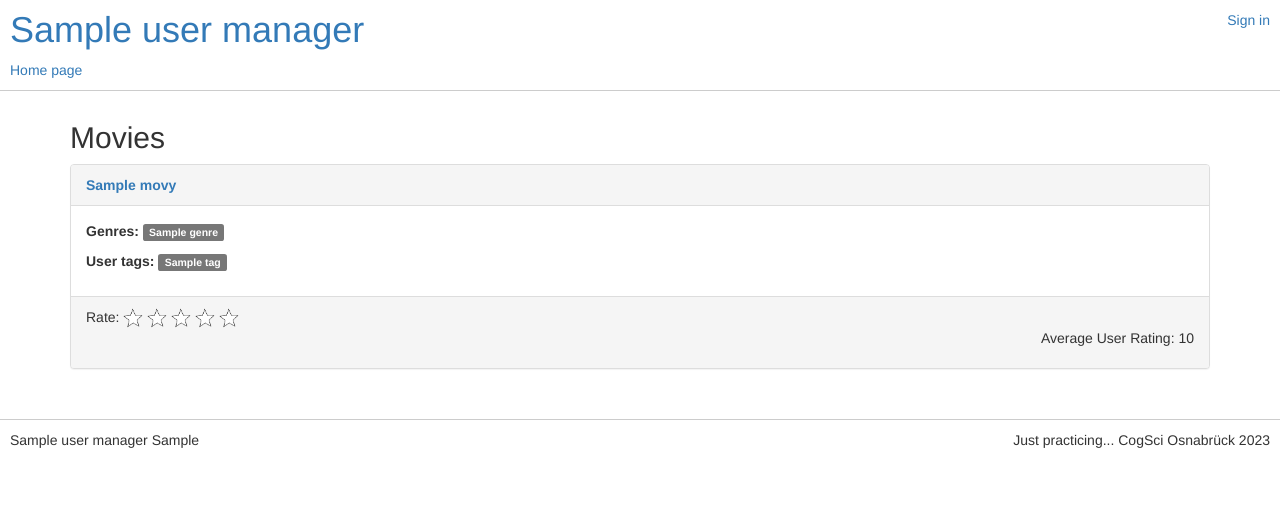
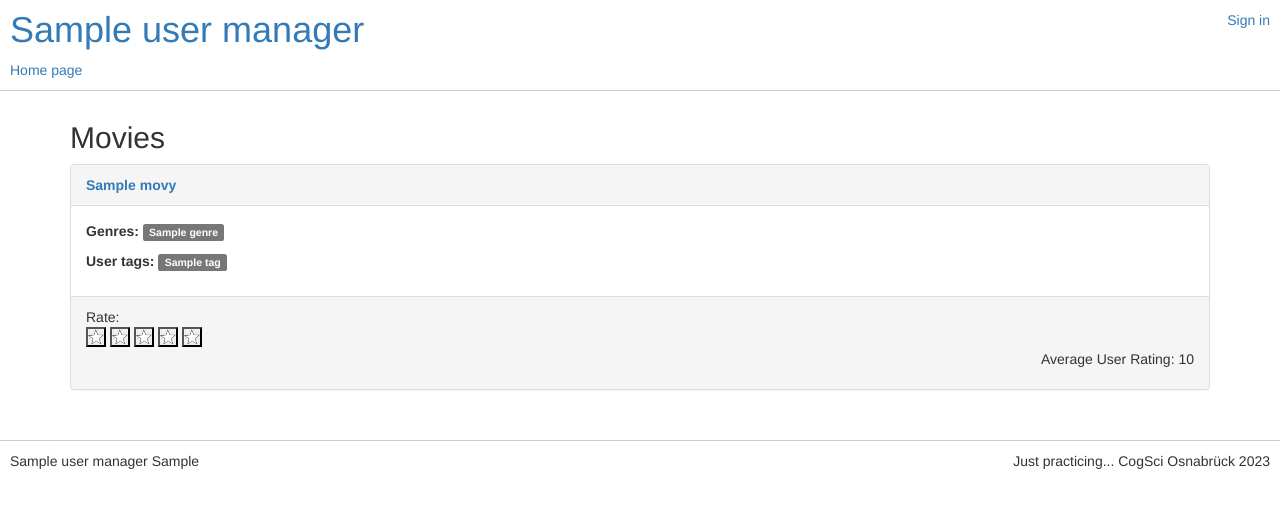
Before and after one commit to Kirschberg32/AiWeb, a Python web app: template Recommender/templates/movies.html in a window 1280 px wide. Shown: the top 508 px of the page. Run offline with Jinja, Linux system fonts and the light colour scheme; the template is opened without the code that fills it: most values are stand-ins (such as "Sample title", 1, 10 or a date in 2020); some libraries are stand-ins or nearby versions.

Commit message:
Add post for ratings

```diff
--- a/Recommender/templates/movies.html
+++ b/Recommender/templates/movies.html
@@ -22,13 +22,15 @@
             </div>
             <div class="panel-footer">
                 Rate:
-                <div class="star_container">
-                    <a href="#movie_{{ m.id }}" class="card-link {% if is_star_filled %}filled{% endif %}"></a>
-                    <a href="#movie_{{ m.id }}" class="card-link {% if is_star_filled %}filled{% endif %}"></a>
-                    <a href="#movie_{{ m.id }}" class="card-link {% if is_star_filled %}filled{% endif %}"></a>
-                    <a href="#movie_{{ m.id }}" class="card-link {% if is_star_filled %}filled{% endif %}"></a>
-                    <a href="#movie_{{ m.id }}" class="card-link {% if is_star_filled %}filled{% endif %}"></a>
-                </div>
+                <form action="/movies" method="POST">
+                    <div class="star_container">
+                        <button type="hidden" class="card-link {% if is_star_filled %}filled{% endif %}" name="rating" value="5"></button>
+                        <button type="hidden" class="card-link {% if is_star_filled %}filled{% endif %}" name="rating" value="4"></button>
+                        <button type="hidden" class="card-link {% if is_star_filled %}filled{% endif %}" name="rating" value="3"></button>
+                        <button type="hidden" class="card-link {% if is_star_filled %}filled{% endif %}" name="rating" value="2"></button>
+                        <button type="hidden" class="card-link {% if is_star_filled %}filled{% endif %}" name="rating" value="1"></button>
+                    </div>
+                </form>
                 <p style="text-align: right;"> Average User Rating: {{ m.average_ratings() }} </p>
             </div>
         </div>
```
Also changed, not shown: Recommender/recommender.py (+10 -5 lines).
